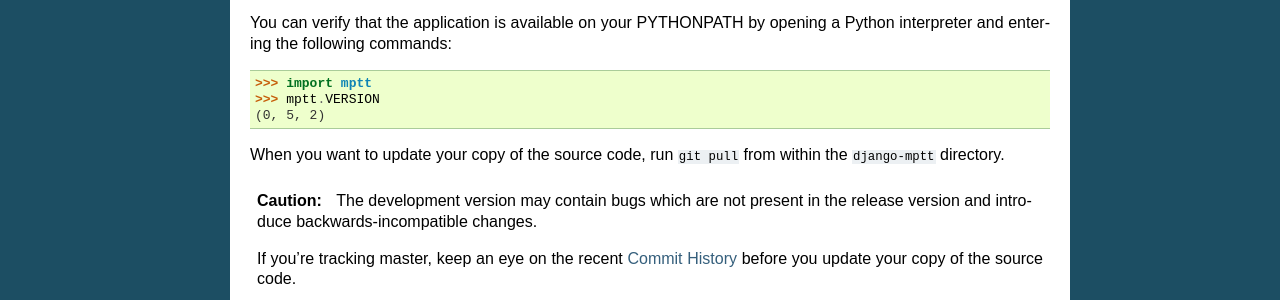
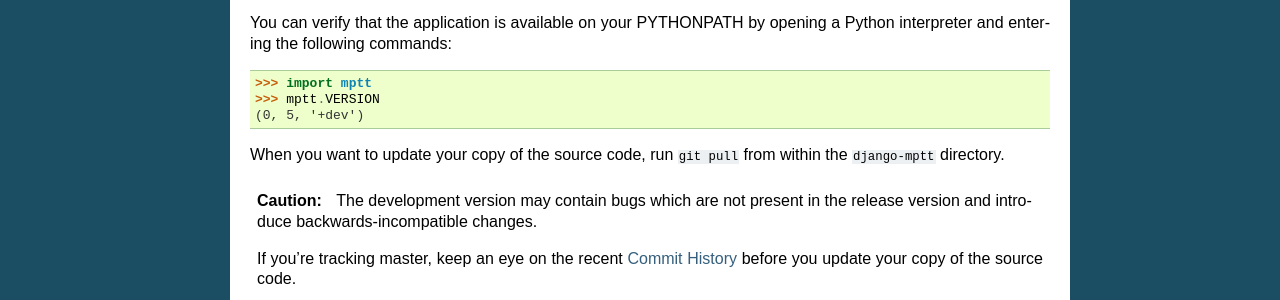
Before and after one commit to django-mptt/django-mptt, a Sphinx documentation site: the page built from docs/install.rst, in a window 1280 px wide. Shown: the part 630-930 px from the top of the page. Built offline with Sphinx 7.4.7, drawn with Linux system fonts in a browser that asks for light colours.

```diff
--- a/docs/install.rst
+++ b/docs/install.rst
@@ -36,7 +36,7 @@ opening a Python interpreter and entering the following commands::
 
    >>> import mptt
    >>> mptt.VERSION
-   (0, 5, 2)
+   (0, 5, '+dev')
 
 When you want to update your copy of the source code, run ``git pull``
 from within the ``django-mptt`` directory.
--- a/docs/upgrade.rst
+++ b/docs/upgrade.rst
@@ -4,6 +4,11 @@ Upgrade notes
 
 Development version (since 0.5.2)
 =================================
+
+mptt now requires Python 2.5+
+~~~~~~~~~~~~~~~~~~~~~~~~~~~~~
+
+We started using context managers, which means we can't support python 2.4 anymore. If you absolutely can't upgrade your Python version, you'll need to stick to mptt 0.5.2 until you can.
 
 No more implicit ``empty_label=True`` on form fields
 ~~~~~~~~~~~~~~~~~~~~~~~~~~~~~~~~~~~~~~~~~~~~~~~~~~~~
```
Also changed, not shown: 2 other files.
